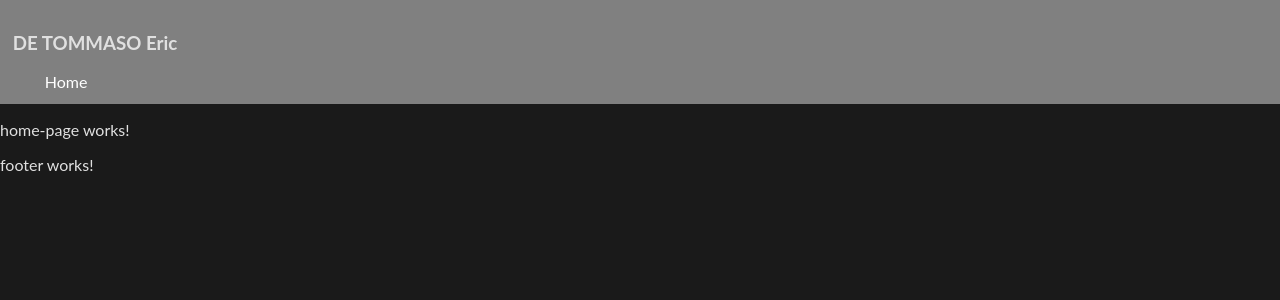
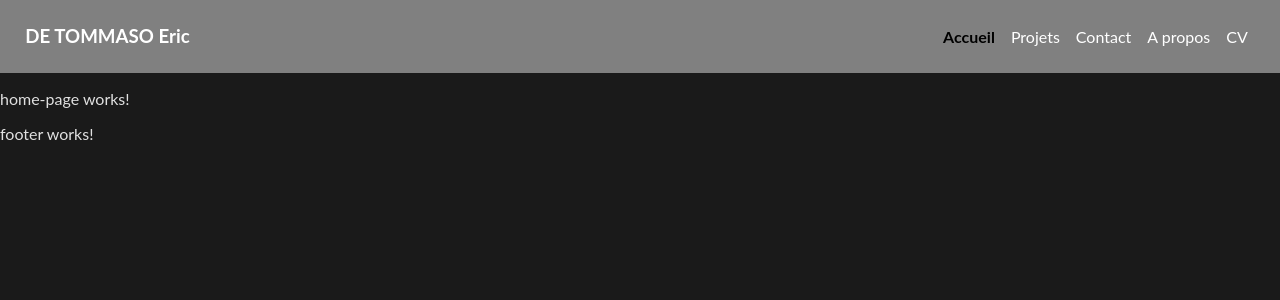
Before and after one commit to edetommaso/portfolio, an Angular app: page / in a window 1280 px wide. Shown: the top 300 px of the page. Built offline with nearby package versions, Linux system fonts and the light colour scheme.

Commit message:
feat: update header and navbar components with new styles and menu items

```diff
--- a/src/app/layouts/header/header.component.html
+++ b/src/app/layouts/header/header.component.html
@@ -1,4 +1,3 @@
 <header>
-    <h3>{{titre}}</h3>
     <app-navbar></app-navbar>
 </header>
--- a/src/app/layouts/header/header.component.ts
+++ b/src/app/layouts/header/header.component.ts
@@ -9,5 +9,5 @@ import { NavbarComponent } from './navbar/navbar.component';
   styleUrl: './header.component.css'
 })
 export class HeaderComponent {
-  titre='DE TOMMASO Eric'
+
 }
--- a/src/app/layouts/header/navbar/navbar.component.css
+++ b/src/app/layouts/header/navbar/navbar.component.css
@@ -1,6 +1,23 @@
+.navbar {
+    display: flex;
+    align-items: center;
+    justify-content: space-between;
+    background-color: grey;
+    padding: 1%;
+    width: 100%;
+  }
+
+  .navbar-title {
+    margin: 0;
+    white-space: nowrap;
+    color: white;
+  }
+  .navbar-title:hover {
+    cursor: default;
+  }
 
   .nav-menu {
-    justify-content: center;
+    display: flex;
     gap: 1em;
     padding: 0 2rem;
     flex-wrap: wrap;
@@ -8,9 +25,16 @@ flex-wrap: wrap;
 
   .nav-link {
     color: white;
+    font-style: bold;
     text-decoration: none;
   }
 
+  .nav-link.active {
+    color: black;
+    font-weight: bold;
+  }
+
   .nav-link:hover {
-color: #00bcd4;
+    color: black;
+    text-decoration: underline;
   }
--- a/src/app/layouts/header/navbar/navbar.component.html
+++ b/src/app/layouts/header/navbar/navbar.component.html
@@ -1,7 +1,9 @@
+<nav class="navbar">
+    <h3 class="navbar-title">{{ titre }}</h3>
 
-<nav class="nav-menu">
-
-    @for (lien of menus; track $index) {
-    <a [routerLink]="lien.route" routerLinkActive="active" class="nav-link">{{lien.label}}</a>
-    }
+    <div class="nav-menu">
+      @for (lien of menus; track $index) {
+        <a [routerLink]="lien.route" routerLinkActive="active" class="nav-link">{{ lien.label }}</a>
+      }
+    </div>
 </nav>
--- a/src/app/layouts/header/navbar/navbar.component.ts
+++ b/src/app/layouts/header/navbar/navbar.component.ts
@@ -9,7 +9,12 @@ import { RouterLink, RouterLinkActive } from '@angular/router';
   styleUrl: './navbar.component.css'
 })
 export class NavbarComponent {
+  titre='DE TOMMASO Eric';
   menus = [
-    { label: "Home",route:"/" },
+    { label: "Accueil",route:"/" },
+    { label: "Projets", route:"/projects" },
+    { label: "Contact", route:"/contact" },
+    { label: "A propos", route:"/about" },
+    { label: "CV", route:"/cv" }
   ];
 }
```
Also changed, not shown: src/app/layouts/header/header.component.css (line endings or trailing spaces). Lines whose indentation alone changed are shown as unchanged.
